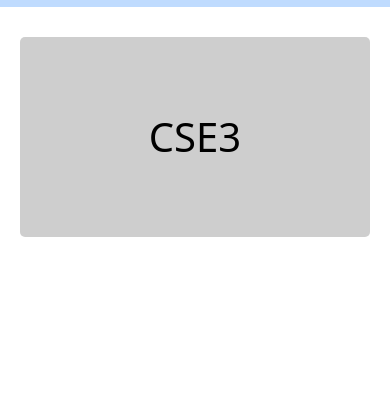
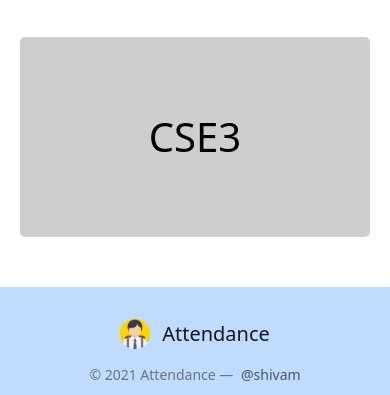
Before and after one commit to R4GHAV/College-List, a plain HTML site: page index.html in a window 390 px wide. Shown: the part 837-1232 px from the top of the page. Before the commit the page ends 1124 px from the top, so only its background shows below. Drawn offline with nearby package versions, Linux system fonts and the light colour scheme.

Commit message:
initial commit

```diff
--- a/style.css
+++ b/style.css
@@ -7,6 +7,12 @@ body{
     align-items: center;
     justify-content: center;
     margin: 30px 0;
+}
+
+footer{
+    position: absolute;
+    width: 100%;
+    bottom: 0;
 }
 
 .cse1, .cse2, .cse3{
@@ -33,6 +39,9 @@ body{
         align-items: center;
         justify-content: center;
     }
+    footer{
+        position: relative;
+    }
 }
 
 @media only screen and (max-width: 600px) {
@@ -46,12 +55,6 @@ body{
 }
 
 
-footer{
-    position: absolute;
-    width: 100%;
-    bottom: 0;
-}
-
 .selected{
     background-color: rgb(61, 61, 61);
     color: white;
```
